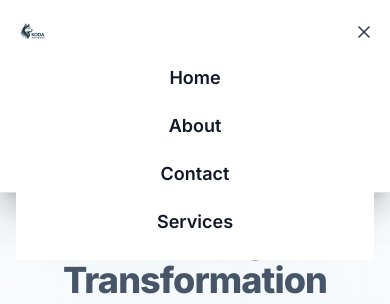
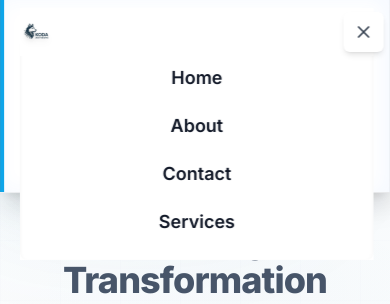
Before and after one commit to Jekell1/koda-advisors-website, a Next.js app: page / in a window 390 px wide. Both pictures are taken after a click on the button 354 px from the left and 96 px from the top of the page. Shown: the top 304 px of the page. Built offline with nearby package versions, Linux system fonts and the light colour scheme.

Commit message:
Fix Services and About section scroll behavior, remove animated blue line, add 3D effects to mobile menu

```diff
--- a/src/components/Header.tsx
+++ b/src/components/Header.tsx
@@ -14,6 +14,16 @@ const Header = () => {
       if (sectionId === 'contact') {
         // For contact section, scroll with additional offset
         const yOffset = -200 // Extra offset for contact section
+        const y = element.getBoundingClientRect().top + window.pageYOffset + yOffset
+        window.scrollTo({top: y, behavior: 'smooth'})
+      } else if (sectionId === 'services') {
+        // For services section, scroll with additional offset to show full header
+        const yOffset = -120 // Extra offset for services section
+        const y = element.getBoundingClientRect().top + window.pageYOffset + yOffset
+        window.scrollTo({top: y, behavior: 'smooth'})
+      } else if (sectionId === 'about') {
+        // For about section, scroll with additional offset to show full header
+        const yOffset = -120 // Extra offset for about section
         const y = element.getBoundingClientRect().top + window.pageYOffset + yOffset
         window.scrollTo({top: y, behavior: 'smooth'})
       } else {
@@ -57,7 +67,6 @@ const Header = () => {
       {/* Animated flowing background */}
       <div className="absolute inset-0 overflow-hidden">
         <div className="absolute inset-0 bg-gradient-to-r from-primary-100/30 via-steel-50/40 to-primary-100/30 animate-pulse"></div>
-        <div className="absolute top-0 left-0 w-full h-0.5 bg-gradient-to-r from-transparent via-primary-500 to-transparent animate-flow"></div>
       </div>
 
       <nav className="mx-auto flex max-w-7xl items-center justify-between p-6 lg:px-8 relative z-10">
@@ -170,35 +179,37 @@ const Header = () => {
       {/* Mobile menu */}
       <div className={`lg:hidden ${isMenuOpen ? 'block' : 'hidden'}`}>
         <div className="fixed inset-0 z-50 bg-black bg-opacity-50" onClick={() => setIsMenuOpen(false)} />
-        <div className="fixed inset-y-0 right-0 z-50 w-full bg-white shadow-2xl px-4 py-2 sm:max-w-sm sm:ring-1 sm:ring-gray-900/10 flex flex-col max-h-screen" style={{zIndex: 9999}}>
-          <div className="flex items-center justify-between flex-shrink-0 py-2 bg-white">
-            <a href="#" className="-m-1.5 p-1.5">
+        <div className="fixed inset-y-0 right-0 z-50 w-full bg-white shadow-2xl px-4 py-2 sm:max-w-sm sm:ring-1 sm:ring-gray-900/10 flex flex-col max-h-screen transform-gpu perspective-1000 shadow-[0_20px_50px_rgba(8,_112,_184,_0.15)] border-l-4 border-primary-500" style={{zIndex: 9999, transform: 'translateZ(0) rotateY(-2deg)', transformStyle: 'preserve-3d', boxShadow: '20px 0 40px rgba(0,0,0,0.1), inset -5px 0 20px rgba(59,130,246,0.05)'}}>
+          <div className="flex items-center justify-between flex-shrink-0 py-2 bg-white transform-gpu" style={{transform: 'translateZ(10px)'}}>
+            <a href="#" className="-m-1.5 p-1.5 transform-gpu hover:scale-105 transition-transform duration-200" style={{transform: 'translateZ(15px)'}}>
               <img
                 src="/husky-logo-png.png"
                 alt="Koda Advisors"
-                className="h-8 w-auto"
+                className="h-8 w-auto drop-shadow-md"
               />
             </a>
             <button
               type="button"
-              className="-m-2.5 rounded-md p-2.5 text-gray-700 relative z-10 bg-white"
+              className="-m-2.5 rounded-md p-2.5 text-gray-700 relative z-10 bg-white transform-gpu hover:scale-110 transition-all duration-200 shadow-md hover:shadow-lg"
               onClick={() => setIsMenuOpen(false)}
+              style={{transform: 'translateZ(20px)'}}
             >
               <X className="h-5 w-5" aria-hidden="true" />
             </button>
           </div>
-          <div className="flex-1 flex flex-col justify-center -mt-4 relative z-10 bg-white">
-            <div className="space-y-1 bg-white px-2 py-4 rounded-lg">
-              {navigation.map((item) => (
+          <div className="flex-1 flex flex-col justify-center -mt-4 relative z-10 bg-white transform-gpu" style={{transform: 'translateZ(5px)'}}>
+            <div className="space-y-1 bg-white px-2 py-4 rounded-lg shadow-inner">
+              {navigation.map((item, index) => (
                 <a
                   key={item.name}
                   href={item.href}
-                  className="-mx-1 block rounded-lg px-3 py-2 text-lg font-semibold text-center text-gray-900 hover:bg-gray-100 relative z-10 bg-white"
+                  className="-mx-1 block rounded-lg px-3 py-2 text-lg font-semibold text-center text-gray-900 hover:bg-gray-100 relative z-10 bg-white transform-gpu hover:scale-105 hover:shadow-md transition-all duration-200 hover:bg-gradient-to-r hover:from-primary-50 hover:to-blue-50"
                   onClick={(e) => {
                     e.preventDefault()
                     scrollToSection(item.href.substring(1))
                     setIsMenuOpen(false)
                   }}
+                  style={{transform: `translateZ(${10 + index * 2}px)`, animationDelay: `${index * 50}ms`}}
                 >
                   {item.name}
                 </a>
@@ -207,12 +218,13 @@ const Header = () => {
               {/* Single Services Menu Item */}
               <a
                 href="#services"
-                className="-mx-1 block rounded-lg px-3 py-2 text-lg font-semibold text-center text-gray-900 hover:bg-gray-100 relative z-10 bg-white"
+                className="-mx-1 block rounded-lg px-3 py-2 text-lg font-semibold text-center text-gray-900 hover:bg-gray-100 relative z-10 bg-white transform-gpu hover:scale-105 hover:shadow-md transition-all duration-200 hover:bg-gradient-to-r hover:from-primary-50 hover:to-blue-50"
                 onClick={(e) => {
                   e.preventDefault()
                   scrollToSection('services')
                   setIsMenuOpen(false)
                 }}
+                style={{transform: 'translateZ(18px)'}}
               >
                 Services
               </a>
```
